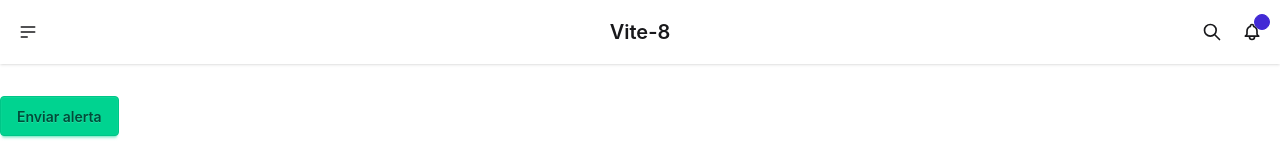
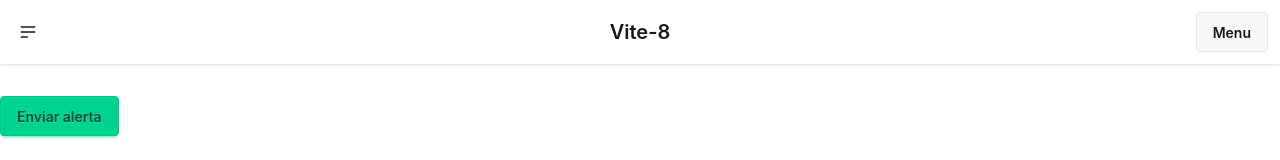
Before and after one commit to Helton-Carlos/vite-8-vue-3, a Vue app: page / in a window 1280 px wide. Shown: the top 160 px of the page. Built offline with nearby package versions, Linux system fonts and the light colour scheme.

Commit message:
feat: add dropdown

```diff
--- a/src/App.vue
+++ b/src/App.vue
@@ -1,5 +1,13 @@
 <script setup lang="ts">
 import BaseButton from './components/BaseButton.vue';
+import BaseDropdown from './components/BaseDropdown.vue';
+
+const dropDown = [
+  {
+    path: 'test',
+    name: 'test-title',
+  },
+];
 
 function click() {
   alert('hey');
@@ -30,55 +38,16 @@ function click() {
             />
           </svg>
         </div>
-        <ul
-          tabindex="-1"
-          class="menu menu-sm dropdown-content bg-base-100 rounded-box z-1 mt-3 w-52 p-2 shadow"
-        >
-          <li><a>Homepage</a></li>
-          <li><a>Portfolio</a></li>
-          <li><a>About</a></li>
-        </ul>
       </div>
     </div>
     <div class="navbar-center">
       <a class="btn btn-ghost text-xl">Vite-8</a>
     </div>
     <div class="navbar-end">
-      <button class="btn btn-ghost btn-circle">
-        <svg
-          xmlns="http://www.w3.org/2000/svg"
-          class="h-5 w-5"
-          fill="none"
-          viewBox="0 0 24 24"
-          stroke="currentColor"
-        >
-          <path
-            stroke-linecap="round"
-            stroke-linejoin="round"
-            stroke-width="2"
-            d="M21 21l-6-6m2-5a7 7 0 11-14 0 7 7 0 0114 0z"
-          />
-        </svg>
-      </button>
-      <button class="btn btn-ghost btn-circle">
-        <div class="indicator">
-          <svg
-            xmlns="http://www.w3.org/2000/svg"
-            class="h-5 w-5"
-            fill="none"
-            viewBox="0 0 24 24"
-            stroke="currentColor"
-          >
-            <path
-              stroke-linecap="round"
-              stroke-linejoin="round"
-              stroke-width="2"
-              d="M15 17h5l-1.405-1.405A2.032 2.032 0 0118 14.158V11a6.002 6.002 0 00-4-5.659V5a2 2 0 10-4 0v.341C7.67 6.165 6 8.388 6 11v3.159c0 .538-.214 1.055-.595 1.436L4 17h5m6 0v1a3 3 0 11-6 0v-1m6 0H9"
-            />
-          </svg>
-          <span class="badge badge-xs badge-primary indicator-item" />
-        </div>
-      </button>
+      <BaseDropdown
+        title="Menu"
+        :itens="dropDown"
+      />
     </div>
   </header>
 
--- /dev/null
+++ b/src/components/BaseDropdown.vue
@@ -0,0 +1,25 @@
+<script setup lang="ts">
+defineProps<{
+  title: string;
+  itens: { path: string; name: string }[];
+}>();
+</script>
+
+<template>
+  <details class="dropdown">
+    <summary class="btn m-1">
+      {{ title }}
+    </summary>
+    <ul
+      v-for="(item, index) in itens"
+      :key="index"
+      class="menu dropdown-content bg-base-100 rounded-box z-1 w-52 p-2 shadow-sm"
+    >
+      <li>
+        <a :href="item.path">
+          {{ item.name }}
+        </a>
+      </li>
+    </ul>
+  </details>
+</template>
```
